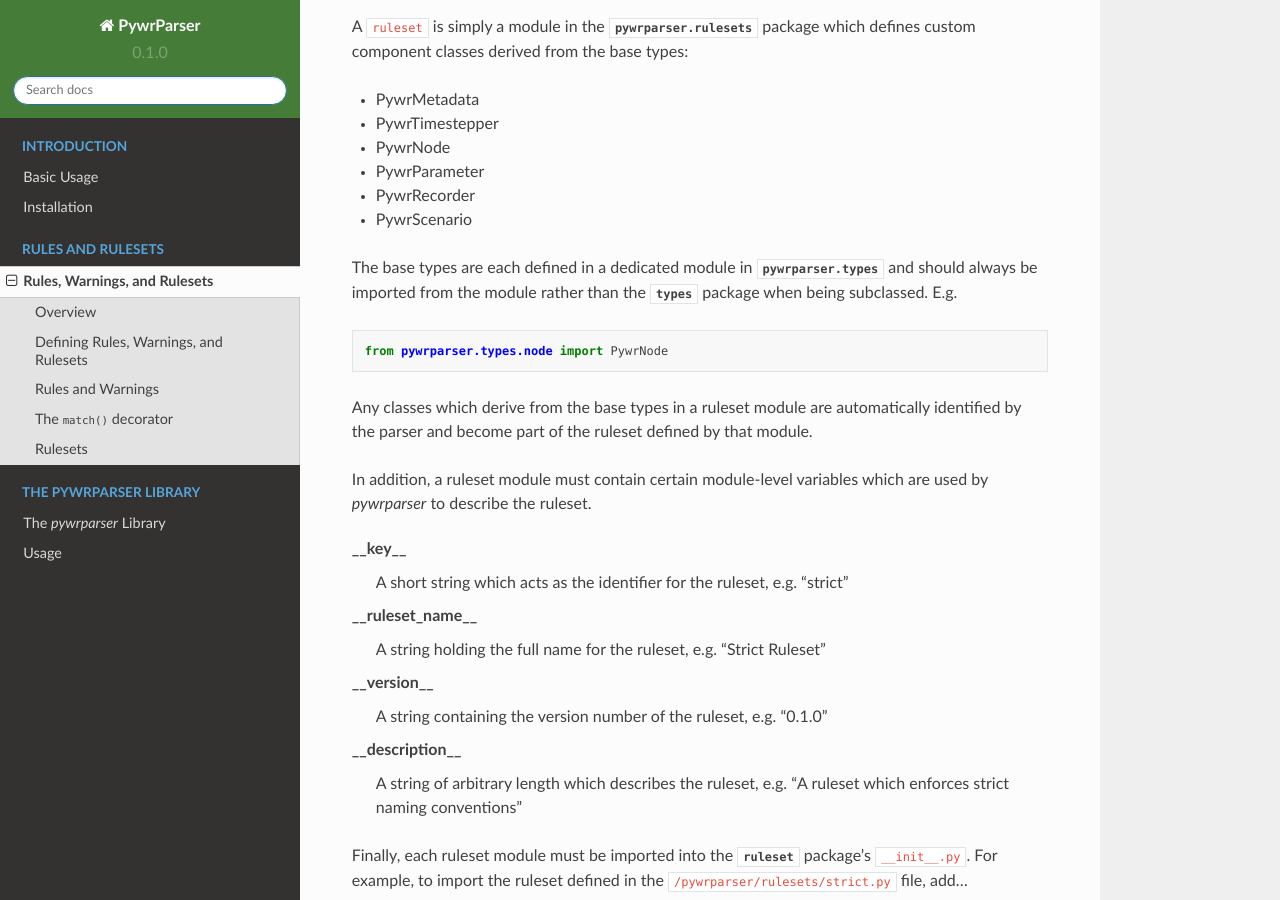
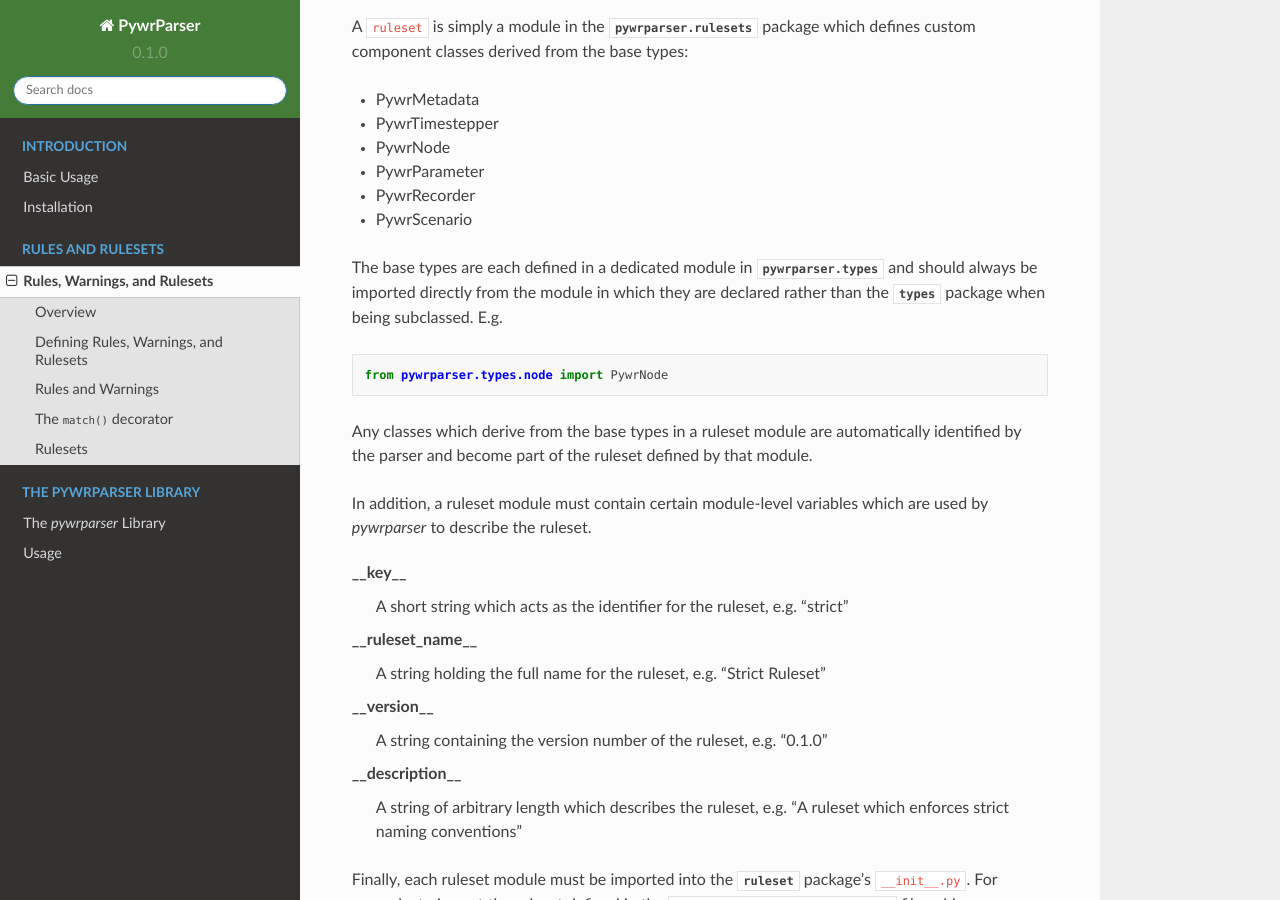
Before and after one commit to pmslavin/pywrparser, a Sphinx documentation site: the page built from docs/source/rules.rst, in a window 1280 px wide and 900 px high, scrolled down 2429 px. Built offline with Sphinx 7.4.7 and the Read the Docs theme 2.0.0, drawn with Linux system fonts in a browser that asks for light colours.

```diff
--- a/docs/source/rules.rst
+++ b/docs/source/rules.rst
@@ -129,8 +129,8 @@ custom component classes derived from the base types:
 * PywrScenario
 
 The base types are each defined in a dedicated module in :mod:`pywrparser.types` and
-should always be imported from the module rather than the :mod:`types` package
-when being subclassed. E.g.
+should always be imported directly from the module in which they are declared rather
+than the :mod:`types` package when being subclassed. E.g.
 
 .. code-block:: python
 
```
Also changed, not shown: 1 other file.
